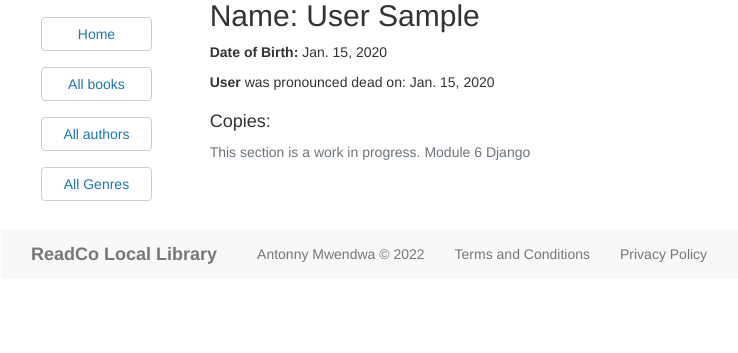
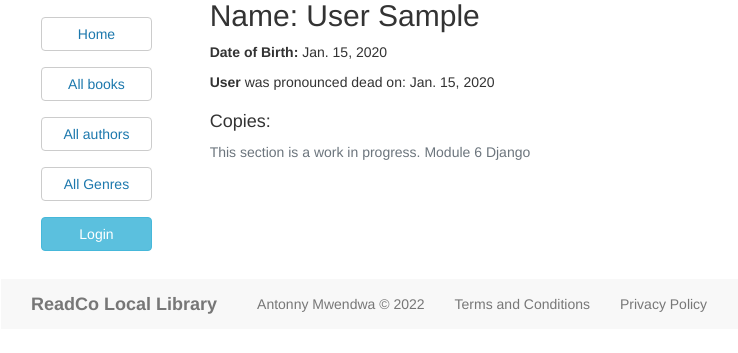
Before and after one commit to AntoMw/Locallibrary, a Django app: page /catalog/author/1 in a window 1280 px wide. Shown: the part 121-474 px from the top of the page, without its empty margins (28-766 px from the left). Run offline with Django 4.2, Linux system fonts and the light colour scheme; tables that the repository leaves empty hold one stand-in row (values such as "Sample post"); some libraries are stand-ins or nearby versions.

Commit message:
Module 7:
Updated base generic HTML to add the log out and login buttons. controlled by if statement. styled the buttons accordingly.

Removed the username display in logged in users.

```diff
--- a/catalog/templates/base_generic.html
+++ b/catalog/templates/base_generic.html
@@ -26,11 +26,17 @@
         <div class="col-md-2">
         {% block sidebar %}
             <ul class="sidebar-nav">
-              <li><a href="{% url 'index' %}" class="btn btn-default navbar-btn" style="width:80%;color:#1c78ad;" role="button">Home</a></li>
-              <li><a href="{% url 'books' %}" class="btn btn-default navbar-btn" style="width:80%;color:#1c78ad;" role="button">All books</a></li>
-              <li><a href="{% url 'authors' %}" class="btn btn-default navbar-btn" style="width:80%;color:#1c78ad;" role="button">All authors</a></li>
-              <li><a href="" class="btn btn-default navbar-btn" style="width:80%;color:#1c78ad;" role="button">All Genres</a></li>
+                <li><a href="{% url 'index' %}" class="btn btn-default navbar-btn" style="width:80%;color:#1c78ad;" role="button">Home</a></li>
+                <li><a href="{% url 'books' %}" class="btn btn-default navbar-btn" style="width:80%;color:#1c78ad;" role="button">All books</a></li>
+                <li><a href="{% url 'authors' %}" class="btn btn-default navbar-btn" style="width:80%;color:#1c78ad;" role="button">All authors</a></li>
+                <li><a href="" class="btn btn-default navbar-btn" style="width:80%;color:#1c78ad;" role="button">All Genres</a></li>
+                {% if user.is_authenticated %}
+                    <li><a href="{% url 'logout'%}?next={{request.path}}" class="btn btn-danger navbar-btn" style="width:80%;color:white;" role="button">Logout</a></li>
+                {% else %}
+                    <li><a href="{% url 'login'%}?next={{request.path}}" class="btn btn-info navbar-btn" style="width:80%;color:white;" role="button">Login</a></li>
+                {% endif %}
             </ul>
+
         {% endblock %}
         </div>
 
```
